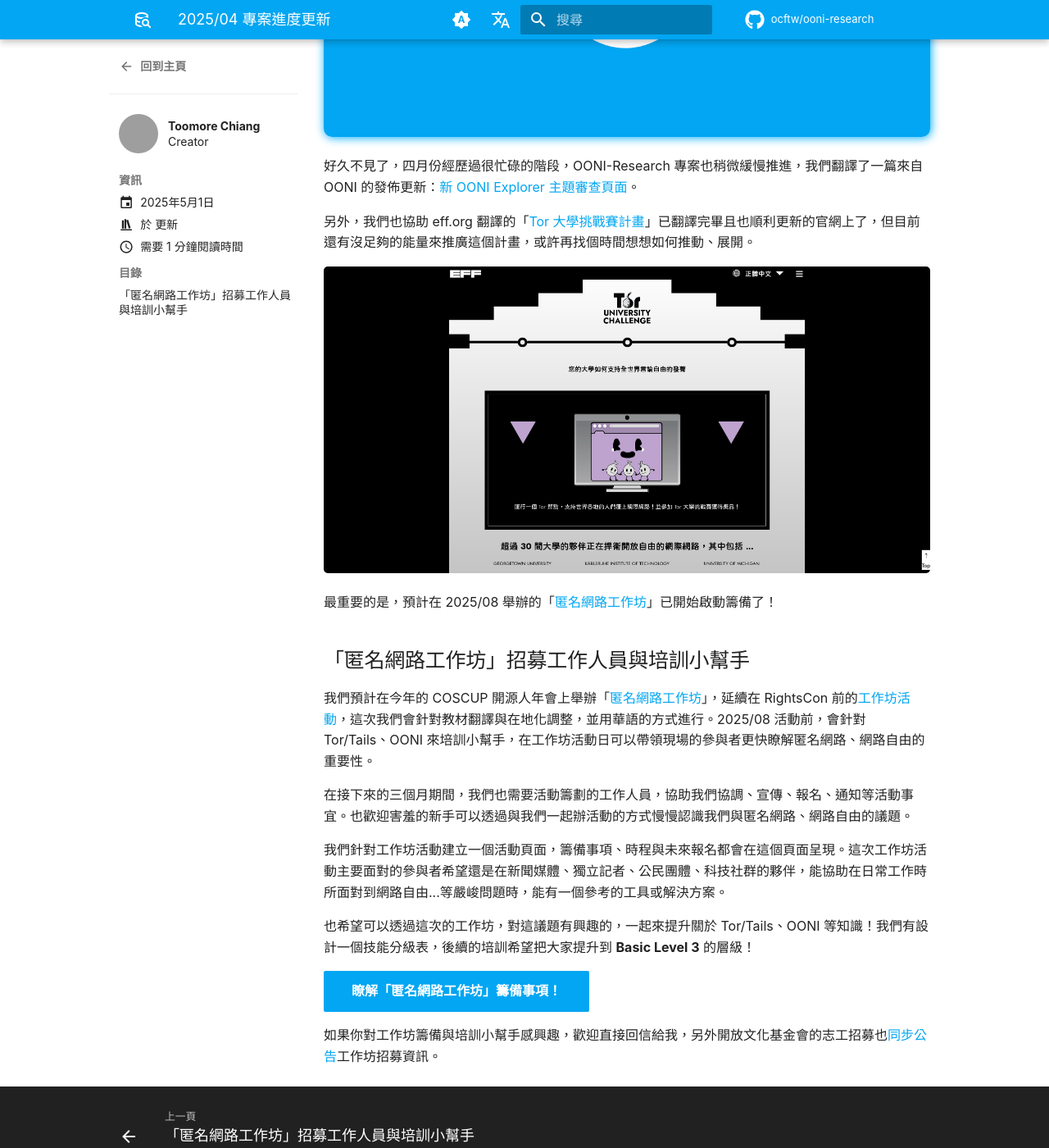
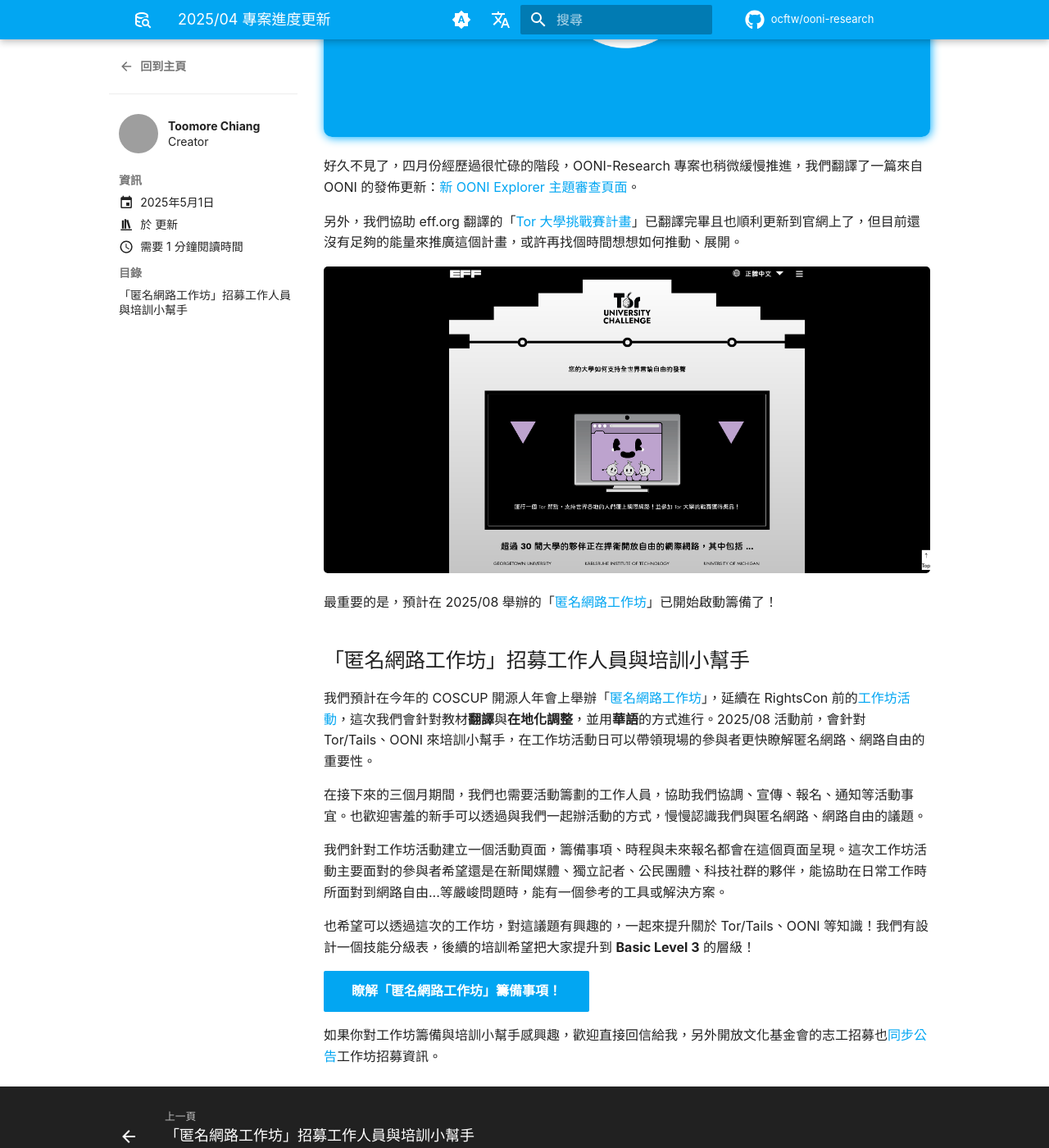
Before and after one commit to ocftw/ooni-research, an MkDocs documentation site: the page built from docs/zh-TW/blog/posts/updates-202504.md, in a window 1280 px wide and 1400 px high, scrolled down 400 px. Shown: the whole window at 82% size. Built offline with MkDocs 1.6.1 and Material for MkDocs 9.7.7, drawn with Linux system fonts in a browser that asks for light colours; a script that is not in the unit is left out; plug-ins that fetch from the network failed and are left out; comment, search, counter and statistics services are not loaded; grey boxes are pictures that could not be loaded.

Commit message:
Update article coontents
Signed-off-by: Toomore Chiang <toomore0929@gmail.com>

```diff
--- a/docs/zh-TW/blog/posts/updates-202504.md
+++ b/docs/zh-TW/blog/posts/updates-202504.md
@@ -15,7 +15,7 @@
 
 好久不見了，四月份經歷過很忙碌的階段，OONI-Research 專案也稍微緩慢推進，我們翻譯了一篇來自 OONI 的發佈更新：[新 OONI Explorer 主題審查頁面](./2025-ooni-explorer-thematic-censorship-pages.md)。
 
-另外，我們也協助 eff.org 翻譯的「[Tor 大學挑戰賽計畫](https://toruniversity.eff.org/zh-tw/)」已翻譯完畢且也順利更新的官網上了，但目前還有沒足夠的能量來推廣這個計畫，或許再找個時間想想如何推動、展開。
+另外，我們協助 eff.org 翻譯的「[Tor 大學挑戰賽計畫](https://toruniversity.eff.org/zh-tw/)」已翻譯完畢且也順利更新到官網上了，但目前還沒有足夠的能量來推廣這個計畫，或許再找個時間想想如何推動、展開。
 
 <!-- more -->
 
@@ -25,9 +25,9 @@
 
 ## 「匿名網路工作坊」招募工作人員與培訓小幫手
 
-我們預計在今年的 COSCUP 開源人年會上舉辦「[匿名網路工作坊](../../event-workshop-2025.md)」，延續在 RightsCon 前的[工作坊活動](./rightscon25-pre-event.md)，這次我們會針對教材翻譯與在地化調整，並用華語的方式進行。2025/08 活動前，會針對 Tor/Tails、OONI 來培訓小幫手，在工作坊活動日可以帶領現場的參與者更快瞭解匿名網路、網路自由的重要性。
+我們預計在今年的 COSCUP 開源人年會上舉辦「[匿名網路工作坊](../../event-workshop-2025.md)」，延續在 RightsCon 前的[工作坊活動](./rightscon25-pre-event.md)，這次我們會針對教材**翻譯**與**在地化調整**，並用**華語**的方式進行。2025/08 活動前，會針對 Tor/Tails、OONI 來培訓小幫手，在工作坊活動日可以帶領現場的參與者更快瞭解匿名網路、網路自由的重要性。
 
-在接下來的三個月期間，我們也需要活動籌劃的工作人員，協助我們協調、宣傳、報名、通知等活動事宜。也歡迎害羞的新手可以透過與我們一起辦活動的方式慢慢認識我們與匿名網路、網路自由的議題。
+在接下來的三個月期間，我們也需要活動籌劃的工作人員，協助我們協調、宣傳、報名、通知等活動事宜。也歡迎害羞的新手可以透過與我們一起辦活動的方式，慢慢認識我們與匿名網路、網路自由的議題。
 
 我們針對工作坊活動建立一個活動頁面，籌備事項、時程與未來報名都會在這個頁面呈現。這次工作坊活動主要面對的參與者希望還是在新聞媒體、獨立記者、公民團體、科技社群的夥伴，能協助在日常工作時所面對到網路自由...等嚴峻問題時，能有一個參考的工具或解決方案。
 
```
